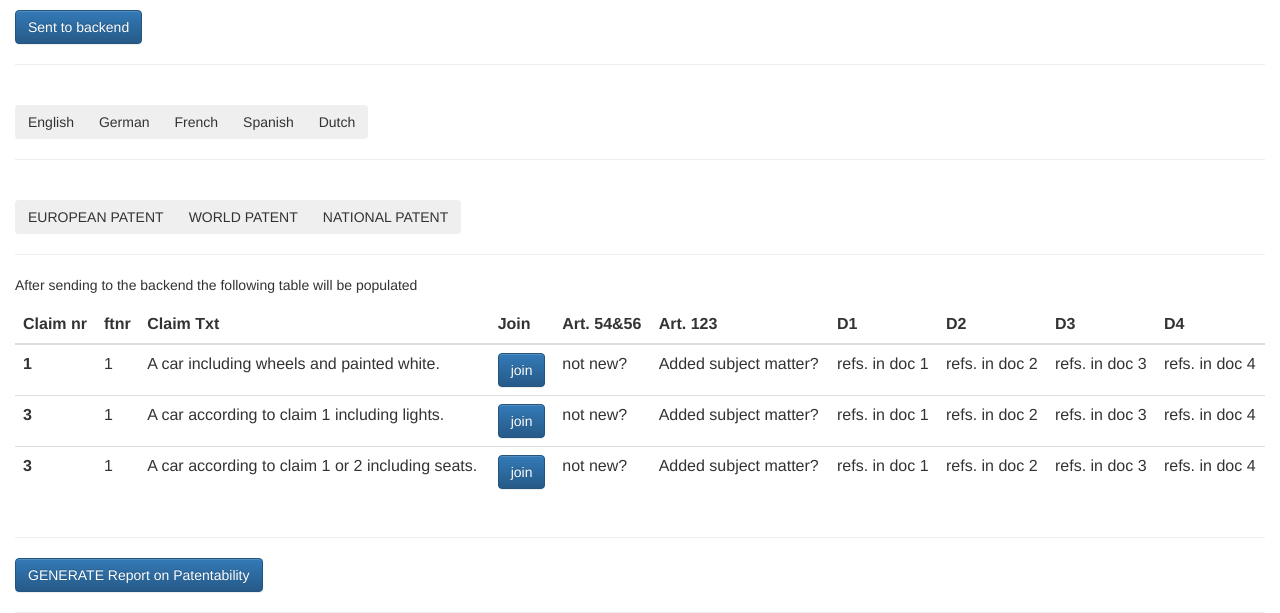
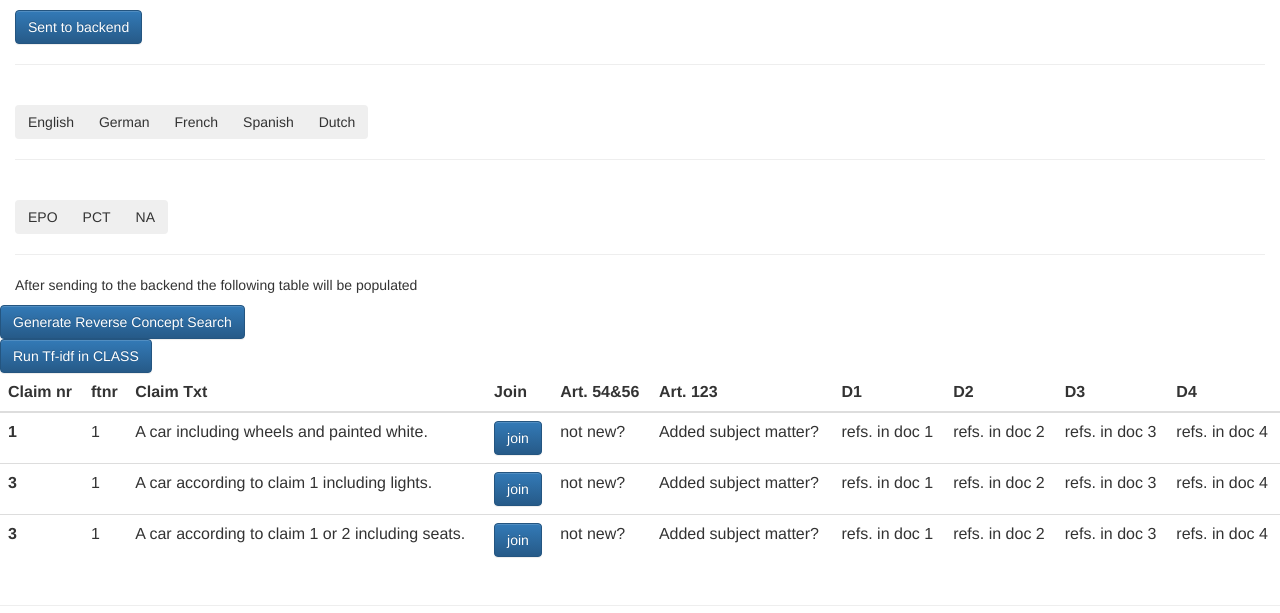
Before and after one commit to joseberlines/my-first-blog, a Django app: page / in a window 1280 px wide. Shown: the part 489-1102 px from the top of the page. Run offline with Django 3.2, Linux system fonts and the light colour scheme; data that the repository does not hold is empty; some libraries are stand-ins or nearby versions.

Commit message:
the showcase4

```diff
--- a/blog/templates/blog/post_list.html
+++ b/blog/templates/blog/post_list.html
@@ -42,7 +42,6 @@
 			<label for="exampleFormControlTextarea2">Introduce claims</label>
 			<textarea class="form-control rounded-0" id="exampleFormControlTextarea2" rows="3"></textarea>
 		</div>
-
 		<button type="submit" class="btn btn-primary">Sent to backend</button>
 		<br/>
 		<hr/>
@@ -60,14 +59,20 @@
 		<!-- PROCESS BUTTONS -->
 		<br/>
 		<div class="btn-group" role="group" aria-label="Basic example">
-			<button type="button" class="btn btn-secondary">EUROPEAN PATENT</button>
-			<button type="button" class="btn btn-secondary">WORLD PATENT</button>
-			<button type="button" class="btn btn-secondary">NATIONAL PATENT</button>
+			<button type="button" class="btn btn-secondary">EPO</button>
+			<button type="button" class="btn btn-secondary">PCT</button>
+			<button type="button" class="btn btn-secondary">NA</button>
 		</div>
 		<hr/>
 		<div>
 			<p>After sending to the backend the following table will be populated</p>
 		</div>
+		</div>
+		<button type="submit" class="btn btn-primary">Generate Reverse Concept Search</button>
+		<br/>
+		</div>
+		<button type="submit" class="btn btn-primary">Run Tf-idf in CLASS</button>
+		<br/>
 		<div class="table-responsive">
 			<table class="table">
 				<thead>
```
